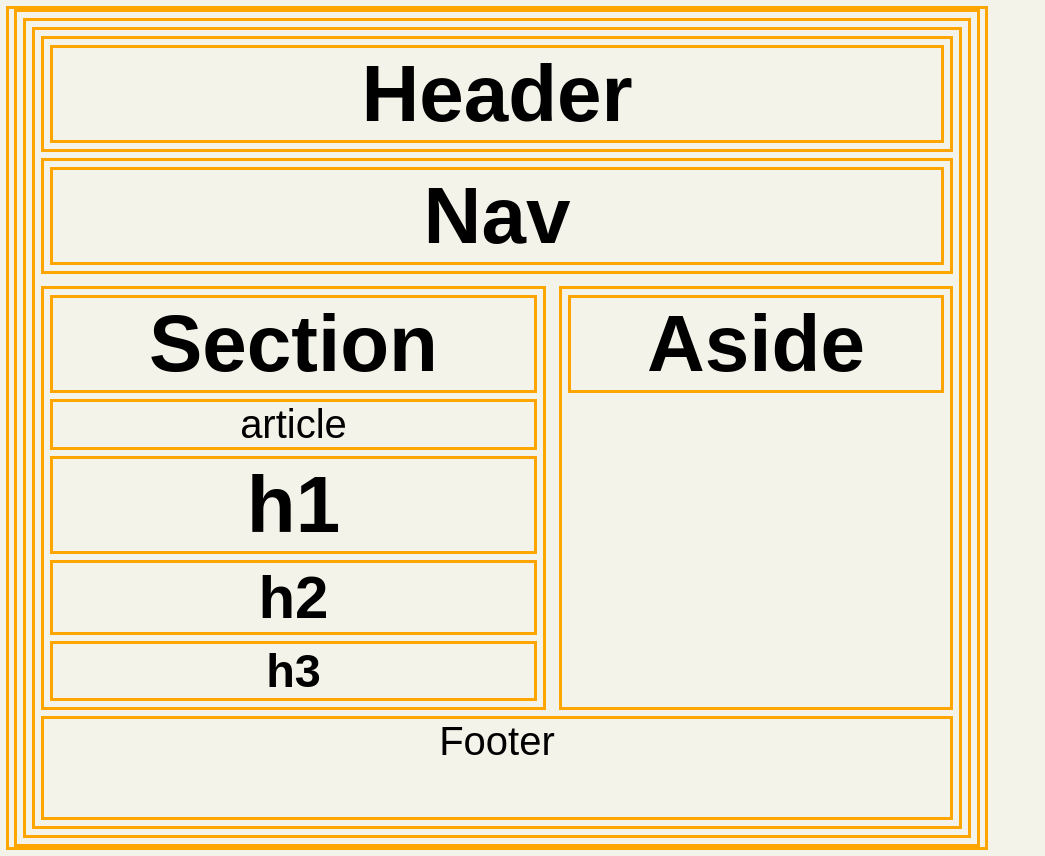
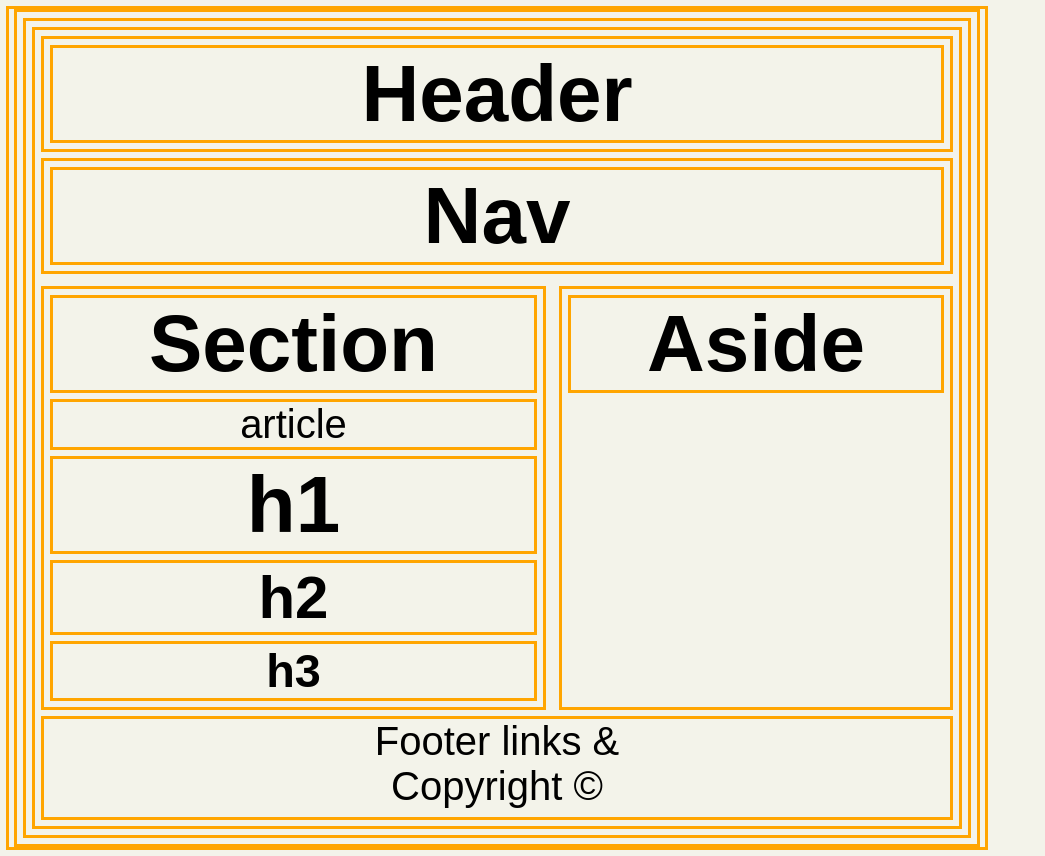
Before and after one commit to thefutureseer/react-land, a React (Create React App) app in the folder react-land/: page / in a window 1280 px wide. Shown: the whole page, without its empty margins (0-1045 px from the left). Built offline with nearby package versions, Linux system fonts and the light colour scheme.

Commit message:
Update Footer.js

```diff
--- a/react-land/src/Footer.js
+++ b/react-land/src/Footer.js
@@ -4,6 +4,6 @@ import React, { Component } from "react";
 
 export default class Footer extends React.Component {
   render() {
-    return <div className="footer-div">Footer</div>
+    return <div className="footer-div"> Footer links & <br/>Copyright &#169; </div>
   }
 }
```
